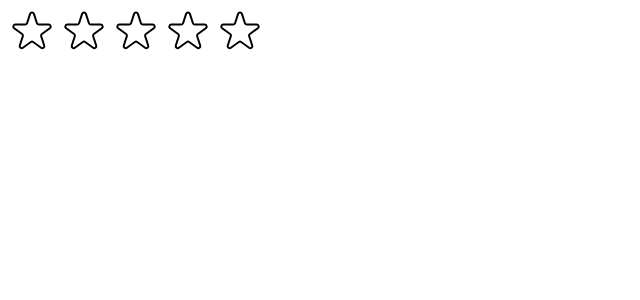
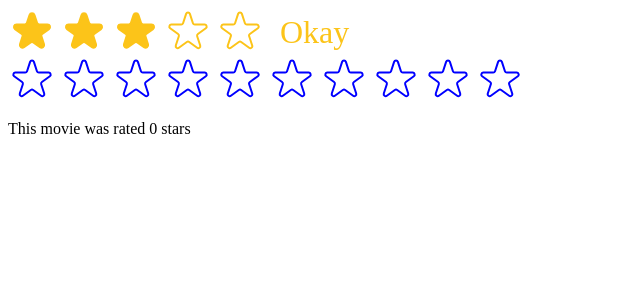
Before and after one commit to Ferdin/react-intermediate-projects, a React (Create React App) app in the folder usepopcorn/: page / in a window 1280 px wide. Shown: the top 300 px of the page, without its empty margins (0-640 px from the left). Built offline with nearby package versions, Linux system fonts and the light colour scheme.

Commit message:
default props

```diff
--- a/usepopcorn/src/StarRating.js
+++ b/usepopcorn/src/StarRating.js
@@ -11,20 +11,31 @@
   gap: "4px",
 };
 
+export default function StarRating({
+  maxRating = 5,
+  color = "#fcc419",
+  size = 48,
+  className = "",
+  messages = [],
+  defaultRating = 0,
+  onSetRating,
+}) {
+  const [rating, setRating] = useState(defaultRating);
+  const [tempRating, setTempRating] = useState(0);
+
   const textStyle = {
     lineHeight: "1",
     margin: "0",
+    color,
+    fontSize: `${size / 1.5}px`,
   };
-
-export default function StarRating({ maxRating = 5 }) {
-  const [rating, setRating] = useState(0);
-  const [tempRating, setTempRating] = useState(0);
 
   function handleRating(rating) {
     setRating(rating);
+    onSetRating(rating);
   }
   return (
-    <div style={containerStyle}>
+    <div style={containerStyle} className={className}>
       <div style={starContainerStyle}>
         {Array.from({ length: maxRating }, (_, i) => (
           <Star
@@ -33,22 +44,28 @@
             onRate={() => handleRating(i + 1)}
             onHoverIn={() => setTempRating(i + 1)}
             onHoverOut={() => setTempRating(0)}
+            color={color}
+            size={size}
           />
         ))}
       </div>
-      <p style={textStyle}>{tempRating || rating || ""}</p>
+      <p style={textStyle}>
+        {messages.length === maxRating
+          ? messages[tempRating ? tempRating - 1 : rating - 1]
+          : tempRating || rating || ""}
+      </p>
     </div>
   );
 }
 
+function Star({ onRate, full, onHoverIn, onHoverOut, color, size }) {
   const starStyle = {
-  width: "48px",
-  height: "48px",
+    width: `${size}px`,
+    height: `${size}px`,
     display: "block",
     cursor: "pointer",
   };
 
-function Star({ onRate, full, onHoverIn, onHoverOut }) {
   return (
     <span
       role="button"
@@ -61,8 +78,8 @@
         <svg
           xmlns="http://www.w3.org/2000/svg"
           viewBox="0 0 20 20"
-          fill="#000"
-          stroke="#000"
+          fill={color}
+          stroke={color}
         >
           <path d="M9.049 2.927c.3-.921 1.603-.921 1.902 0l1.07 3.292a1 1 0 00.95.69h3.462c.969 0 1.371 1.24.588 1.81l-2.8 2.034a1 1 0 00-.364 1.118l1.07 3.292c.3.921-.755 1.688-1.54 1.118l-2.8-2.034a1 1 0 00-1.175 0l-2.8 2.034c-.784.57-1.838-.197-1.539-1.118l1.07-3.292a1 1 0 00-.364-1.118L2.98 8.72c-.783-.57-.38-1.81.588-1.81h3.461a1 1 0 00.951-.69l1.07-3.292z" />
         </svg>
@@ -71,7 +88,7 @@
           xmlns="http://www.w3.org/2000/svg"
           fill="none"
           viewBox="0 0 24 24"
-          stroke="#000"
+          stroke={color}
         >
           <path
             strokeLinecap="round"
--- a/usepopcorn/src/index.js
+++ b/usepopcorn/src/index.js
@@ -3,11 +3,28 @@
 // import "./index.css";
 // import App from "./App";
 import StarRating from "./StarRating";
+import { useState } from "react";
+
+function Test() {
+  const [movieRating, setMovieRating] = useState(0);
+
+  return (
+    <div>
+      <StarRating color="blue" maxRating={10} onSetRating={setMovieRating} />
+      <p>This movie was rated {movieRating} stars</p>
+    </div>
+  );
+}
 
 const root = ReactDOM.createRoot(document.getElementById("root"));
 root.render(
   <React.StrictMode>
     {/* <App /> */}
-    <StarRating maxRating={5} />
+    <StarRating
+      maxRating={5}
+      messages={["Terrible", "Bad", "Okay", "Good", "Amazing"]}
+      defaultRating={3}
+    />
+    <Test />
   </React.StrictMode>
 );
```
Lines whose indentation alone changed are shown as unchanged.
